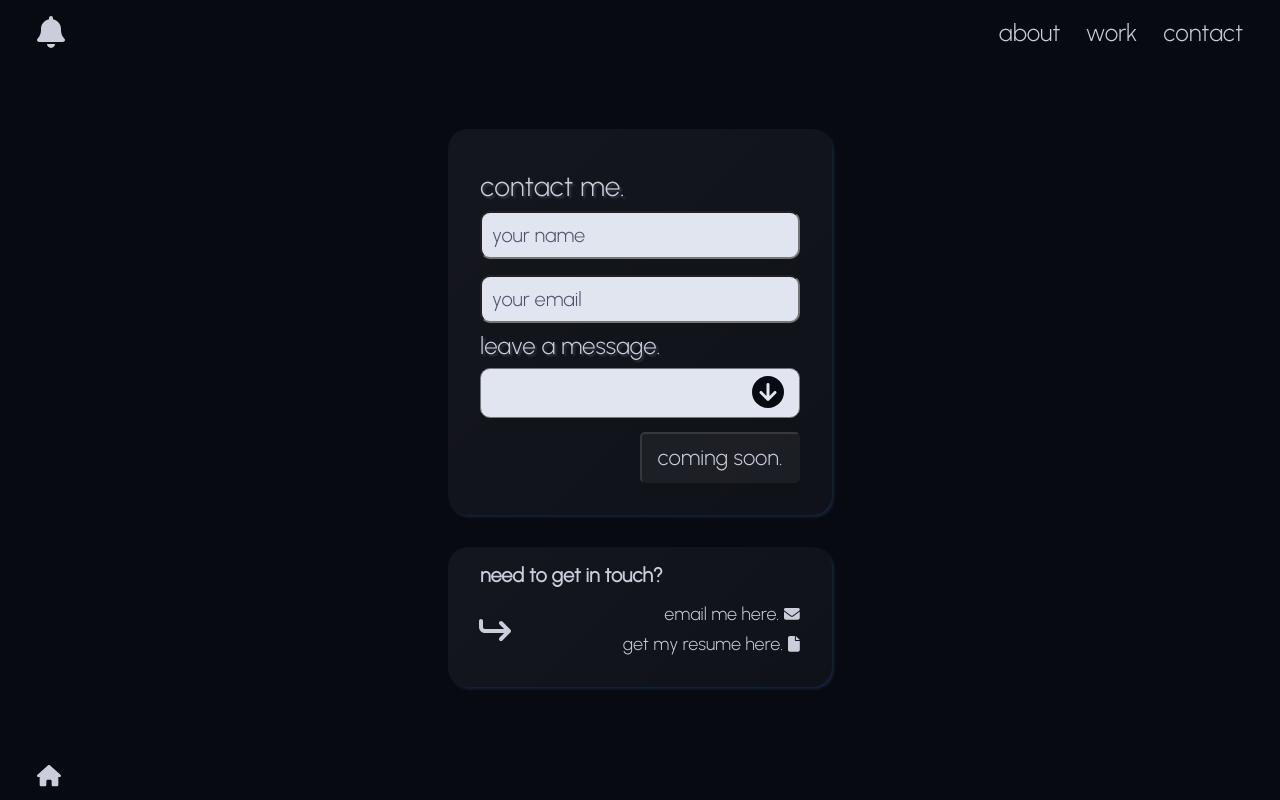
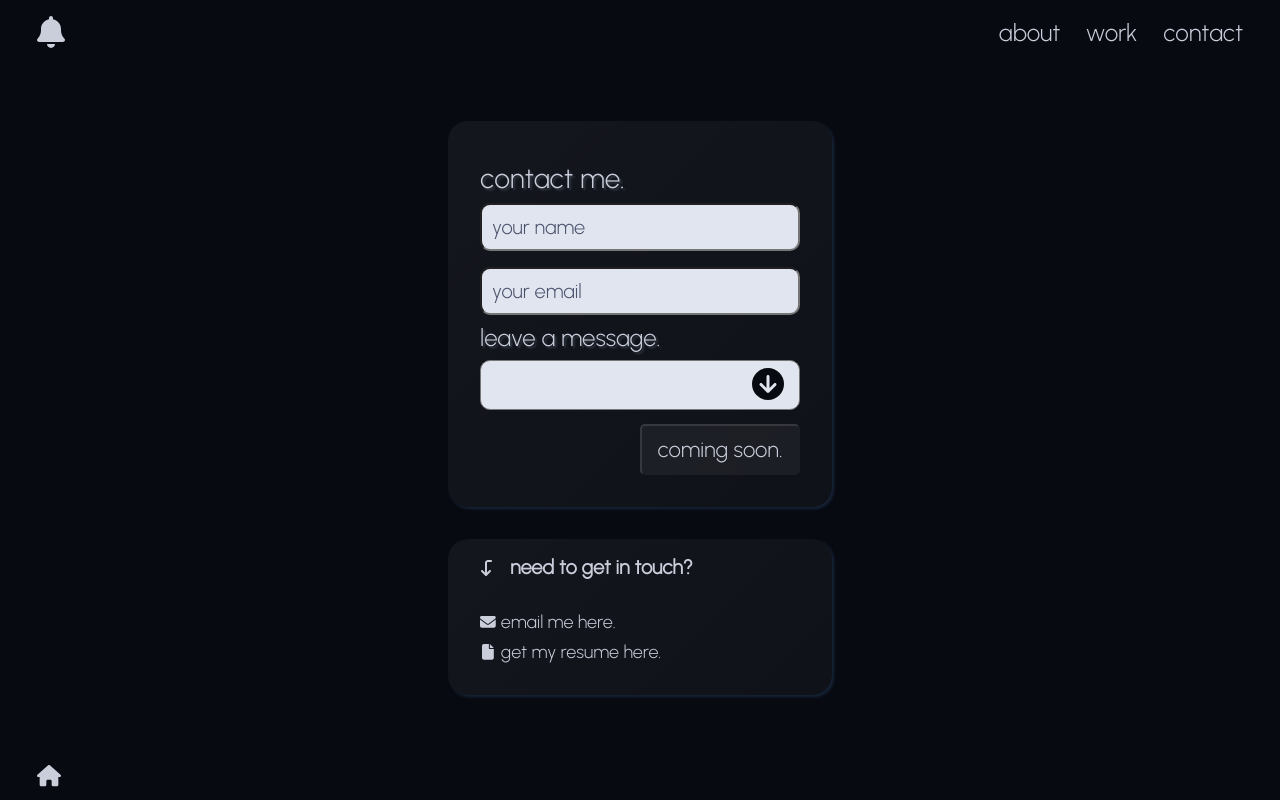
Before and after one commit to elliottdombrowski/portfolio-mern, a React (Create React App) app in the folder client/: page /contact in a window 1280 px wide. Built offline with nearby package versions, Linux system fonts and the light colour scheme.

Commit message:
fixed some typography inconsistencies in temp contact

```diff
--- a/client/src/pages/contact/Contact.js
+++ b/client/src/pages/contact/Contact.js
@@ -8,7 +8,7 @@ import './query.scss';
 import { FontAwesomeIcon } from '@fortawesome/react-fontawesome';
 import { faArrowCircleDown, faArrowTurnUp, faEnvelope, faFile } from '@fortawesome/free-solid-svg-icons';
 const messageArrow = <FontAwesomeIcon icon={faArrowCircleDown} id='messageArrowDown' className='contact-arrow fa-2x' />
-const arrowTurn = <FontAwesomeIcon icon={faArrowTurnUp} id='arrowTurn' className='fa-2x' />
+const arrowTurn = <FontAwesomeIcon icon={faArrowTurnUp} id='arrowTurn' className='fa-xl' />
 const mail = <FontAwesomeIcon icon={faEnvelope} id='contactMail' className='fa-sm' />
 const resume = <FontAwesomeIcon icon={faFile} id='contactResume' className='fa-sm' />
 
@@ -89,8 +89,8 @@ const Contact = () => {
               href="mailto: elliottdombrowski@gmail.com"
               className='temp-contact'
             >
+              {mail}
               email me here.
-              {mail}
             </a>
 
             <a
@@ -98,8 +98,8 @@ const Contact = () => {
               className='temp-contact'
               download
             >
+              {resume}
               get my resume here.
-              {resume}
             </a>
           </div>
         </span>
--- a/client/src/pages/contact/styles.scss
+++ b/client/src/pages/contact/styles.scss
@@ -133,7 +133,6 @@
 // TEMP
 
 .temp-contact-wrapper {
-  position: relative;
   margin-top: 2rem;
   padding: 1rem 2rem 2rem 2rem;
   background: $background-gradient;
@@ -142,19 +141,21 @@
   font-family: $font-main;
 
   .temp-top {
+    position: relative;
     width: 100%;
-    padding-bottom: 1rem;
+    padding-bottom: 2rem;
     text-align: left;
 
     .temp-header {
+      margin-left: 30px;
       font-size: 20px;
     }
 
     svg {
       position: absolute;
-      left: 35px;
-      bottom: 40px;
-      transform: rotate(90deg);
+      left: 0;
+      top: 4px;
+      transform: rotate(180deg);
       animation: arrow 2s infinite forwards;
       color: $white;
     }
@@ -162,7 +163,7 @@
 
   .temp-bottom {
     svg {
-      margin-left: 5px;
+      margin-right: 5px;
     }
   }
 
@@ -174,10 +175,19 @@
     .temp-contact {
       font-size: 18px;
       color: $white;
+      width: fit-content;
       text-align: right;
 
       &:nth-child(1) {
         margin-bottom: 8px;
+      }
+
+      &:nth-child(2) {
+        margin-left: 2px;
+
+        svg {
+          margin-right: 7px;
+        }
       }
     }
 
@@ -212,12 +222,12 @@
 
 @keyframes arrow {
   0% {
-    right: 4px;
+    top: 4px;
   }
   50% {
-    right: 10px;
+    top: 8px;
   }
   100% {
-    right: 4px;
+    top: 4px;
   }
 }
```
